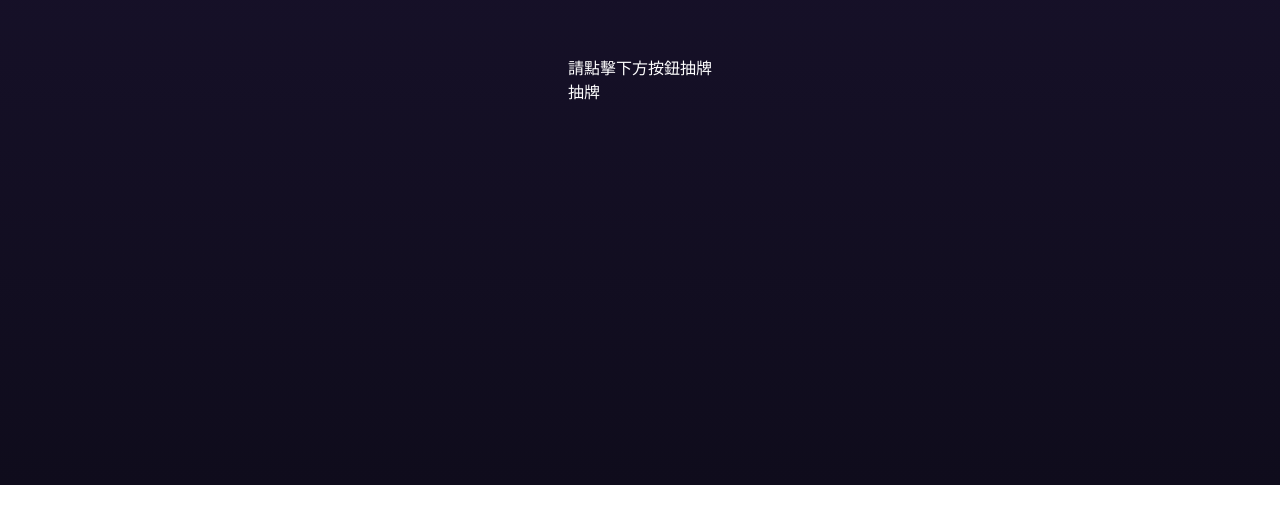
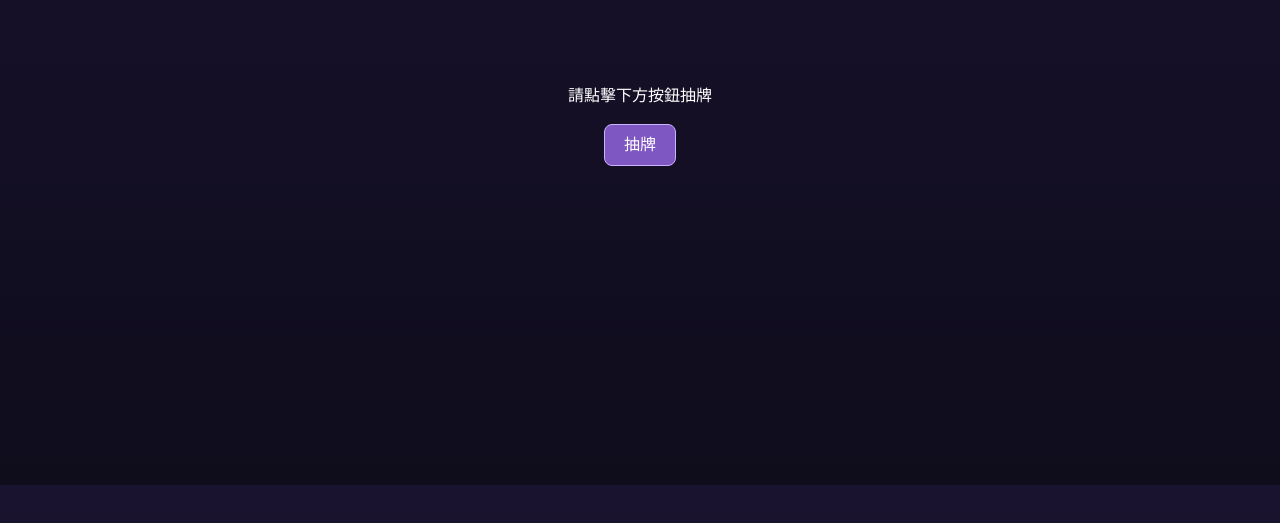
Before and after one commit to Chang00Z/tarot-tool-by-skyyi0530, a Next.js app: page / in a window 1280 px wide. Shown: the part 315-838 px from the top of the page. Before the commit the page ends 800 px from the top, so only its background shows below. Built offline with nearby package versions, Linux system fonts and the light colour scheme.

Commit message:
style: add style

```diff
--- a/src/components/DrawCard/DrawCard.jsx
+++ b/src/components/DrawCard/DrawCard.jsx
@@ -2,6 +2,7 @@
 import { useState } from "react";
 import cards from "@/data/cards.json";
 import { Result } from "../Result/Result";
+import style from "./DrawCard.module.css";
 
 export default function DrawCard() {
   // TODO: 讓使用者自行輸入問題
@@ -21,9 +22,11 @@ export default function DrawCard() {
   }
 
   return (
-    <div>
+    <div className={style.container}>
       <p>請點擊下方按鈕抽牌</p>
-      <button onClick={drawCard}>{card ? "重抽" : "抽牌"}</button>
+      <button onClick={drawCard} className={style.button}>
+        {card ? "重抽" : "抽牌"}
+      </button>
       {card && (
         <Result
           cardSrc={card.image}
--- /dev/null
+++ b/src/components/DrawCard/DrawCard.module.css
@@ -0,0 +1,30 @@
+.container {
+  display: flex;
+  flex-direction: column;
+  align-items: center;
+  justify-content: center;
+  min-height: 100vh;
+  padding: 2rem;
+  gap: 1rem;
+}
+
+.button {
+  padding: 0.5rem 1.2rem;
+  font-size: 1rem;
+  line-height: 1.5;
+  border: none;
+  border-radius: 0.5rem;
+  background-color: #7e57c2;
+  color: white;
+  /* 滑鼠樣式 */
+  cursor: pointer;
+  /* 按鈕描邊 */
+  border: 1px solid #cbb3ff;
+  /* hover 動畫過度效果：變色＋發光 */
+  transition: background-color 0.3s ease, box-shadow 0.3s ease;
+}
+
+.button:hover {
+  background-color: #9f76ec;
+  box-shadow: 0 0 8px rgba(200, 170, 255, 0.5);
+}
```
